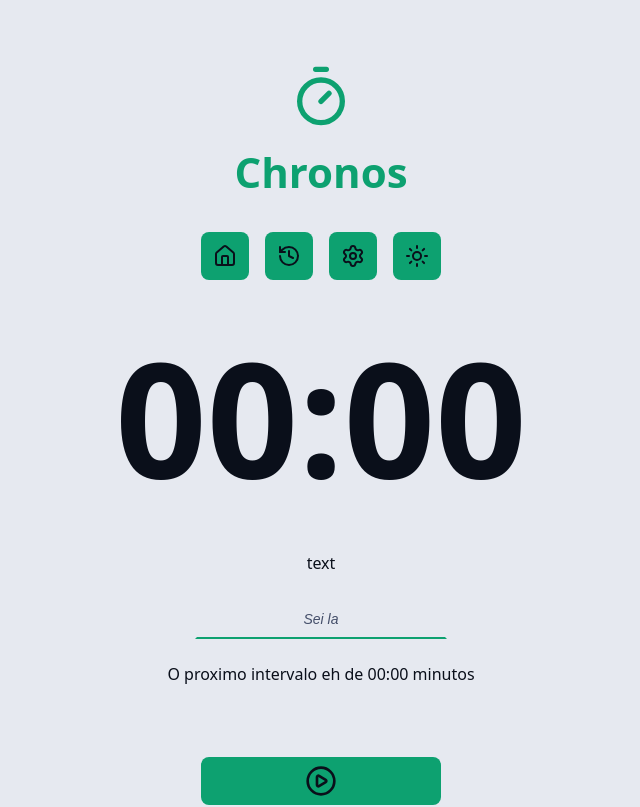
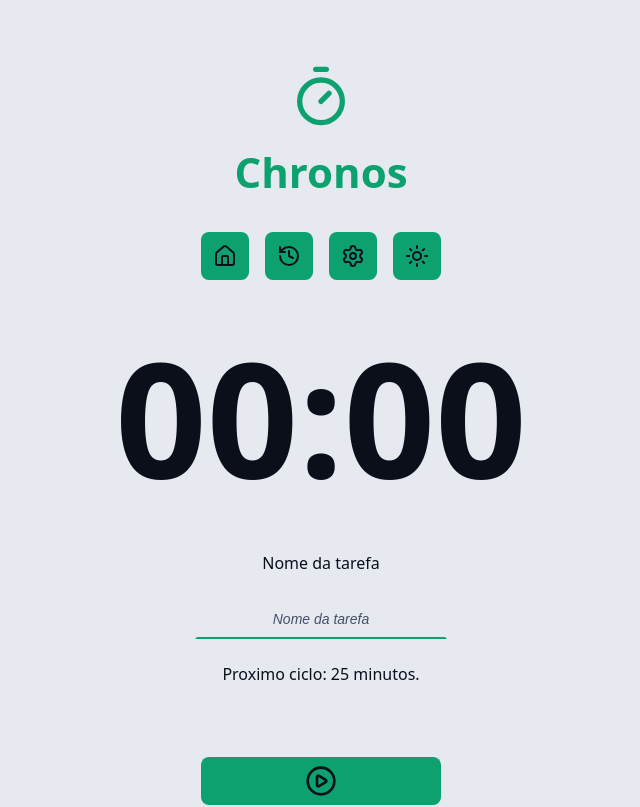
Before and after one commit to RenatoTakaoka/pomodoro, a React (Vite) app: page / in a window 1280 px wide. Shown: the top 807 px of the page, without its empty margins (319-959 px from the left). Built offline with nearby package versions, Linux system fonts and the light colour scheme.

Commit message:
Adicionado tips

```diff
--- a/src/components/MainForm/index.tsx
+++ b/src/components/MainForm/index.tsx
@@ -8,6 +8,7 @@ import { useTaskContext } from "../../contexts/TaskContext/useTaskContext";
 import { getNextCycle } from "../../utils/getNextCycle";
 import { getNextCycleType } from "../../utils/getNextCycleType";
 import { TaskActionTypes } from "../../contexts/TaskContext/taskActions";
+import { Tips } from "../tips";
 
 export function MainForm() {
   const { state, dispatch } = useTaskContext();
@@ -65,15 +66,15 @@ export function MainForm() {
         <Input
           id="task"
           type="text"
-          labelText="text"
-          placeholder="Sei la"
+          labelText="Nome da tarefa"
+          placeholder="Nome da tarefa"
           ref={taskNameInput}
           disabled={!!state.activeTask}
         />
       </div>
 
       <div className="formRow">
-        <p>O proximo intervalo eh de 00:00 minutos</p>
+        <Tips nextCycleType={nextCycleType} />
       </div>
 
       {state.currentCycle > 0 && (
--- /dev/null
+++ b/src/components/tips/index.tsx
@@ -0,0 +1,26 @@
+import { useTaskContext } from "../../contexts/TaskContext/useTaskContext";
+
+type TipsProps = {
+  nextCycleType: "workTime" | "shortBreakTime" | "longBreakTime";
+};
+
+export function Tips({ nextCycleType }: TipsProps) {
+
+  const { state } = useTaskContext();
+
+  const tipsForWhenActiveTask = {
+    workTime: <span>Foque por: {state.config.workTime} minutos</span>,
+    shortBreakTime: <span>Descanse por: {state.config.shortBreakTime} minutos</span>,
+    longBreakTime: <span>Descanse por: {state.config.longBreakTime} minutos</span>,
+  };
+
+  const tipsForWhenNoActiveTask = {
+    workTime: <span>Proximo ciclo: {state.config.workTime} minutos.</span>,
+    shortBreakTime: (
+      <span>Proximo descanso: {state.config.shortBreakTime} minutos.</span>
+    ),
+    longBreakTime: <span>Proximo descanso: {state.config.longBreakTime} minutos.</span>,
+  };
+
+  return <p>{state.activeTask ? tipsForWhenActiveTask[state.activeTask.type] : tipsForWhenNoActiveTask[nextCycleType]}</p>;
+}
```
